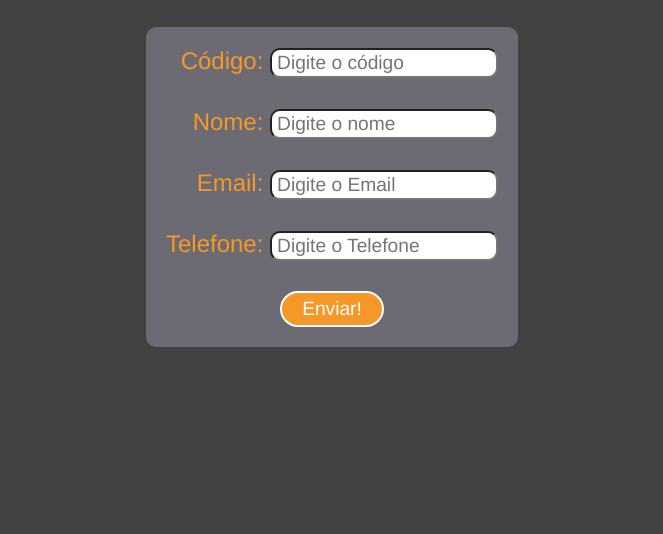
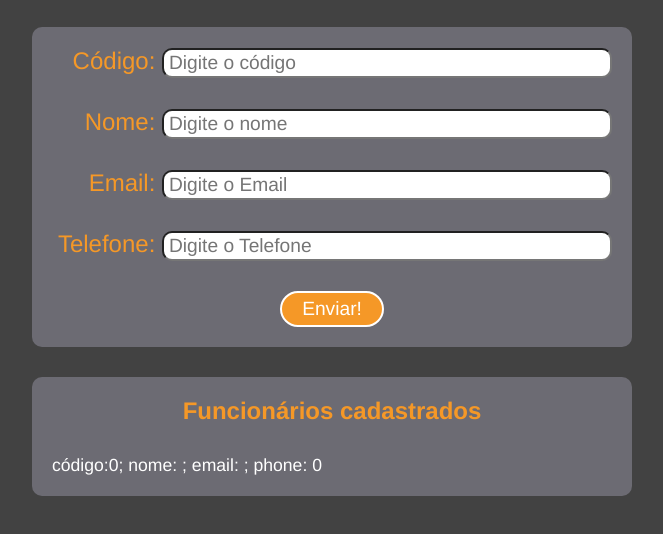
Before and after one commit to OLeandroRosa/Bootcamp-Santander-Projeto-Desafios-TypeScript, a website: page desafio1/index.html in a window 1280 px wide. Both pictures are taken after a click on the button "Enviar!". Shown: the part 90-624 px from the top of the page, without its empty margins (308-971 px from the left). Drawn offline with Linux system fonts and the light colour scheme.

Commit message:
Desafio1 - TypeScript

```diff
--- a/desafio1/index.html
+++ b/desafio1/index.html
@@ -18,9 +18,15 @@
             <span>Nome: <input class="form" id="nomeFuncionario" type="text" placeholder="Digite o nome"></span>
             <span>Email: <input class="form" id="emailFuncionario" type="text" placeholder="Digite o Email"></span>
             <span>Telefone: <input class="form" id="phoneFuncionario" type="text" placeholder="Digite o Telefone"></span>
-            <button type="submit">Enviar!</button>
+            <button id="enviar" type="submit">Enviar!</button>
+        </section>
+
+        <section class="flex-container list">
+            <h2 >Funcionários cadastrados</h2>
+                <ul id="list">
 
 
+                </ul>
         </section>
 
 
--- a/desafio1/resposta-desafio1.js
+++ b/desafio1/resposta-desafio1.js
@@ -20,3 +20,30 @@ let employee4 = {
     name: 'John',
 };
 //5° Resposta - Aplicação dos conceitos
+const codigo = document.getElementById('codigoFuncionario');
+const nome = document.getElementById('nomeFuncionario');
+const email = document.getElementById('emailFuncionario');
+const phone = document.getElementById('phoneFuncionario');
+const enviar = document.getElementById('enviar');
+const lista = document.getElementById('list');
+if (enviar) {
+    enviar.addEventListener('click', () => {
+        if (codigo && nome && email && phone) {
+            cadastraFuncionario(Number(codigo.value), nome.value, email.value, Number(phone.value));
+        }
+    });
+}
+function cadastraFuncionario(codigo, nome, email, phone) {
+    console.log('Olaaa');
+    const novoFuncionario = document.createElement('li');
+    const codFunc = document.createTextNode(`código:${codigo}; nome: ${nome}; email: ${email}; phone: ${phone}`);
+    // const codFunc = document.createTextNode(codigo.toString());
+    // const nomeFunc = document.createTextNode(nome);
+    // const emailFunc = document.createTextNode(email);
+    // const phoneFunc = document.createTextNode(phone.toString());
+    lista === null || lista === void 0 ? void 0 : lista.appendChild(novoFuncionario);
+    novoFuncionario.appendChild(codFunc);
+    // novoFuncionario.appendChild(nomeFunc);
+    // novoFuncionario.appendChild(emailFunc);
+    // novoFuncionario.appendChild(phoneFunc);
+}
--- a/desafio1/style.css
+++ b/desafio1/style.css
@@ -29,7 +29,7 @@ body{
 }
 
 .flex-container{
-    max-width: max-content;
+    width: 600px;
     margin-top: 30px;
     padding: 20px;
     display: flex;
@@ -43,8 +43,29 @@ body{
     font-size: 1.5rem;
 }
 
+.flex-container h2{
+    font-size: 1.5rem;
+
+}
+
+.list {
+    align-items: center;
+}
+
+.list ul{
+    display: flex;
+    flex-direction: column;
+    color:rgb(255,255,255);
+    align-self: flex-start;
+    list-style-type: none;
+    font-size: 1.1rem;
+    gap: 10px;
+
+}
+
+
 .form{
-    max-width: 80%;
+    width: 450px;
 }
 
 button{
```
Also changed, not shown: desafio1/resposta-desafio1.ts (+45 -0 lines).
